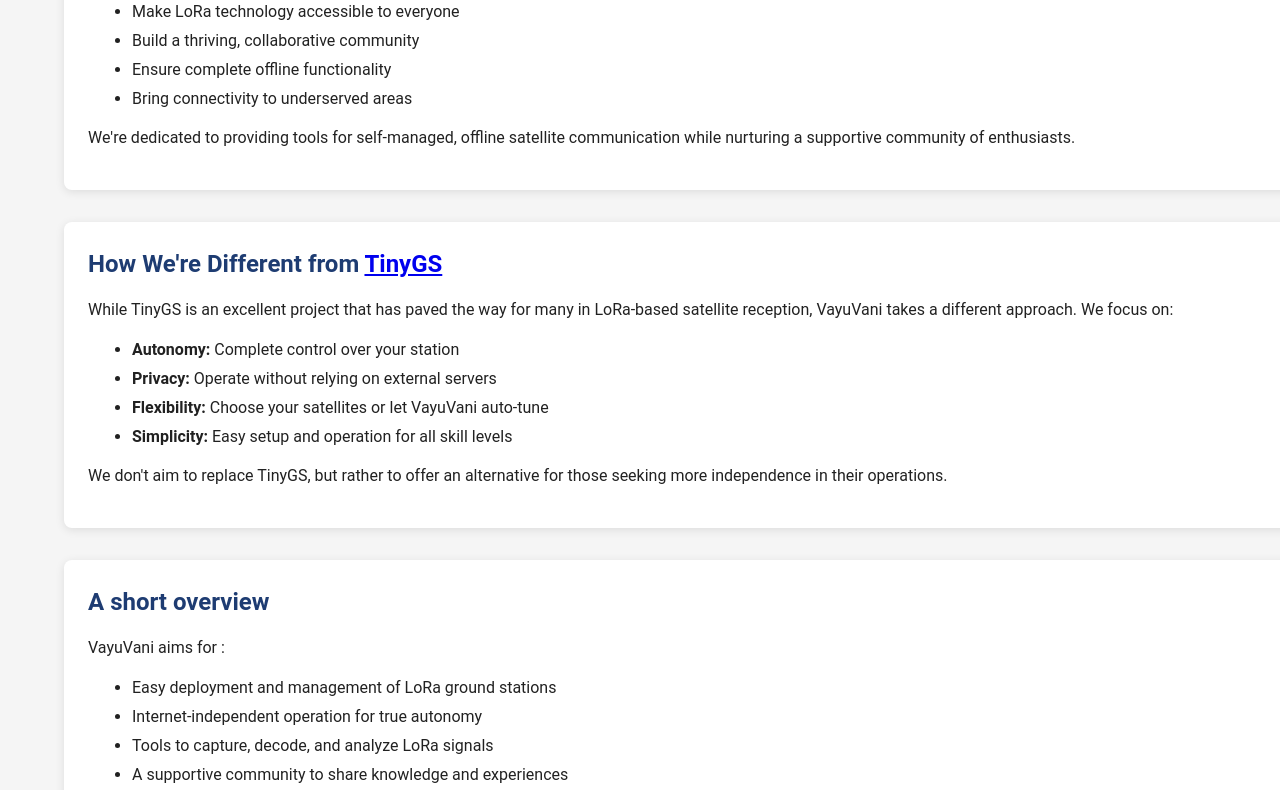
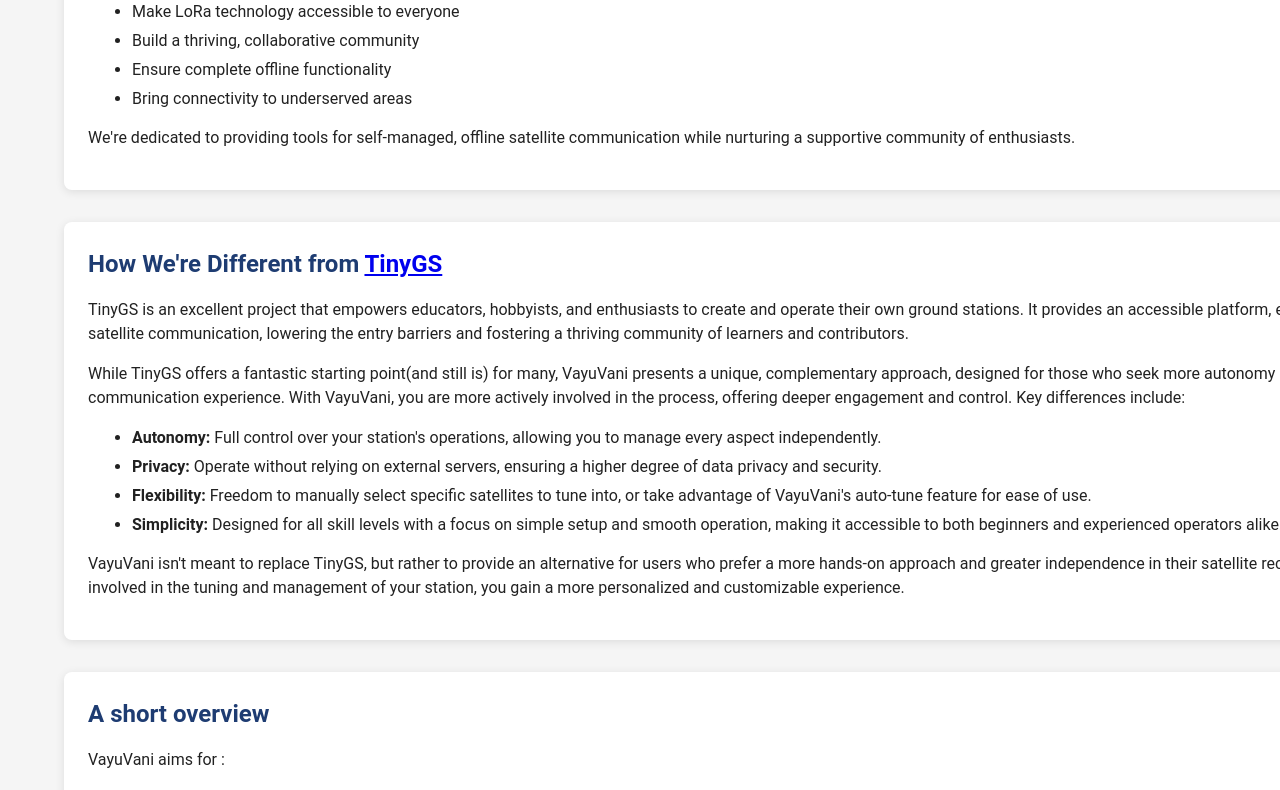
Before and after one commit to vayuvani/website, a React (Vite) app: page / in a window 1280 px wide. Shown: the part 1175-1965 px from the top of the page. Built offline with nearby package versions, Linux system fonts and the light colour scheme.

Commit message:
chore: added more clear diff between projects.

```diff
--- a/src/About.jsx
+++ b/src/About.jsx
@@ -1,4 +1,4 @@
-import React, {useEffect, useState} from 'react';
+import React, { useEffect, useState } from 'react';
 
 function About() {
   const [currentImage, setCurrentImage] = useState(1);
@@ -64,8 +64,8 @@
           <p>
             <b>VayuVani</b> (/ˈʋɑːjuː ˈʋɑːɳiː/ spelled as Vaayu-Vaaani)
             combines two Sanskrit words: "<b>Vaayu</b>" (वायु)
-              meaning <i>Air</i>, and "<b>Vaani</b>" (वाणी) meaning <i>Voice</i>.
-              This name embodies our mission: to give voice to signals traveling
+            meaning <i>Air</i>, and "<b>Vaani</b>" (वाणी) meaning <i>Voice</i> or <i>Music</i>.
+            This name embodies the mission: to give voice to signals traveling
             through the air, much like how LoRa (Long Range) technology
             enables long-distance communication.
           </p>
@@ -80,7 +80,7 @@
             <svg className="discord-icon" xmlns="http://www.w3.org/2000/svg"
               viewBox="0 0 640 512">
               <path fill="currentColor"
-                      d="M524.531,69.836a1.5,1.5,0,0,0-.764-.7A485.065,485.065,0,0,0,404.081,32.03a1.816,1.816,0,0,0-1.923.91,337.461,337.461,0,0,0-14.9,30.6,447.848,447.848,0,0,0-134.426,0,309.541,309.541,0,0,0-15.135-30.6,1.89,1.89,0,0,0-1.924-.91A483.689,483.689,0,0,0,116.085,69.137a1.712,1.712,0,0,0-.788.676C39.068,183.651,18.186,294.69,28.43,404.354a2.016,2.016,0,0,0,.765,1.375A487.666,487.666,0,0,0,176.02,479.918a1.9,1.9,0,0,0,2.063-.676A348.2,348.2,0,0,0,208.12,430.4a1.86,1.86,0,0,0-1.019-2.588,321.173,321.173,0,0,1-45.868-21.853,1.885,1.885,0,0,1-.185-3.126c3.082-2.309,6.166-4.711,9.109-7.137a1.819,1.819,0,0,1,1.9-.256c96.229,43.917,200.41,43.917,295.5,0a1.812,1.812,0,0,1,1.924.233c2.944,2.426,6.027,4.851,9.132,7.16a1.884,1.884,0,0,1-.162,3.126,301.407,301.407,0,0,1-45.89,21.83,1.875,1.875,0,0,0-1,2.611,391.055,391.055,0,0,0,30.014,48.815,1.864,1.864,0,0,0,2.063.7A486.048,486.048,0,0,0,610.7,405.729a1.882,1.882,0,0,0,.765-1.352C623.729,277.594,590.933,167.465,524.531,69.836ZM222.491,337.58c-28.972,0-52.844-26.587-52.844-59.239S193.056,219.1,222.491,219.1c29.665,0,53.306,26.82,52.843,59.239C275.334,310.993,251.924,337.58,222.491,337.58Zm195.38,0c-28.971,0-52.843-26.587-52.843-59.239S388.437,219.1,417.871,219.1c29.667,0,53.307,26.82,52.844,59.239C470.715,310.993,447.538,337.58,417.871,337.58Z"/>
+                d="M524.531,69.836a1.5,1.5,0,0,0-.764-.7A485.065,485.065,0,0,0,404.081,32.03a1.816,1.816,0,0,0-1.923.91,337.461,337.461,0,0,0-14.9,30.6,447.848,447.848,0,0,0-134.426,0,309.541,309.541,0,0,0-15.135-30.6,1.89,1.89,0,0,0-1.924-.91A483.689,483.689,0,0,0,116.085,69.137a1.712,1.712,0,0,0-.788.676C39.068,183.651,18.186,294.69,28.43,404.354a2.016,2.016,0,0,0,.765,1.375A487.666,487.666,0,0,0,176.02,479.918a1.9,1.9,0,0,0,2.063-.676A348.2,348.2,0,0,0,208.12,430.4a1.86,1.86,0,0,0-1.019-2.588,321.173,321.173,0,0,1-45.868-21.853,1.885,1.885,0,0,1-.185-3.126c3.082-2.309,6.166-4.711,9.109-7.137a1.819,1.819,0,0,1,1.9-.256c96.229,43.917,200.41,43.917,295.5,0a1.812,1.812,0,0,1,1.924.233c2.944,2.426,6.027,4.851,9.132,7.16a1.884,1.884,0,0,1-.162,3.126,301.407,301.407,0,0,1-45.89,21.83,1.875,1.875,0,0,0-1,2.611,391.055,391.055,0,0,0,30.014,48.815,1.864,1.864,0,0,0,2.063.7A486.048,486.048,0,0,0,610.7,405.729a1.882,1.882,0,0,0,.765-1.352C623.729,277.594,590.933,167.465,524.531,69.836ZM222.491,337.58c-28.972,0-52.844-26.587-52.844-59.239S193.056,219.1,222.491,219.1c29.665,0,53.306,26.82,52.843,59.239C275.334,310.993,251.924,337.58,222.491,337.58Zm195.38,0c-28.971,0-52.843-26.587-52.843-59.239S388.437,219.1,417.871,219.1c29.667,0,53.307,26.82,52.844,59.239C470.715,310.993,447.538,337.58,417.871,337.58Z" />
             </svg>
             Become a Station Operator
           </a>
@@ -109,25 +109,18 @@
             target="_blank"
             rel="noopener noreferrer">TinyGS</a>
           </h3>
-            <p>
-              While TinyGS is an excellent project that has paved the way for
-              many in LoRa-based satellite reception, VayuVani takes a different
-              approach. We focus on:
-            </p>
+          <p> TinyGS is an excellent project that empowers educators, hobbyists, and enthusiasts to create and operate their own ground stations.
+            It provides an accessible platform, especially for those new to LoRa-based satellite communication, lowering the entry barriers and fostering a thriving community of learners and contributors. </p>
+          <p> While TinyGS offers a fantastic starting point(and still is) for many, VayuVani presents a unique, complementary approach, designed for those who seek more autonomy and flexibility in their satellite communication experience. With VayuVani, you are more actively involved in the process, offering deeper engagement and control.
+            Key differences include: </p>
            <ul>
-              <li><b>Autonomy:</b> Complete control over your station</li>
-              <li><b>Privacy:</b> Operate without relying on external servers
-              </li>
-              <li><b>Flexibility:</b> Choose your satellites or let VayuVani
-                auto-tune
-              </li>
-              <li><b>Simplicity:</b> Easy setup and operation for all skill
-                levels
-              </li>
+            <li><b>Autonomy:</b> Full control over your station's operations, allowing you to manage every aspect independently.</li>
+            <li><b>Privacy:</b> Operate without relying on external servers, ensuring a higher degree of data privacy and security.</li>
+            <li><b>Flexibility:</b> Freedom to manually select specific satellites to tune into, or take advantage of VayuVani's auto-tune feature for ease of use.</li>
+            <li><b>Simplicity:</b> Designed for all skill levels with a focus on simple setup and smooth operation, making it accessible to both beginners and experienced operators alike.</li>
             </ul>
-            <p>
-              We don't aim to replace TinyGS, but rather to offer an alternative
-              for those seeking more independence in their operations.
+            <p> VayuVani isn't meant to replace TinyGS, but rather to provide an alternative for users who prefer a more hands-on approach and greater independence in their satellite reception operations.
+              By being actively involved in the tuning and management of your station, you gain a more personalized and customizable experience.
             </p>
         </div>
 
```
Also changed, not shown: 1 other file (tests, documents, lock files or other folders). Lines whose indentation alone changed are shown as unchanged.
